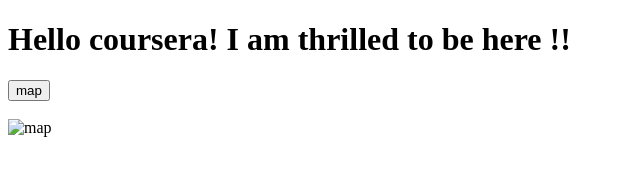
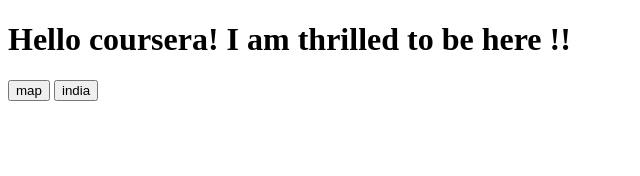
Before and after one commit to prnjl02/coursera, a plain HTML site: page index.html in a window 1280 px wide. Shown: the whole page, without its empty margins (0-640 px from the left). Drawn offline with nearby package versions, Linux system fonts and the light colour scheme.

Commit message:
new change 13nov18

```diff
--- a/index.html
+++ b/index.html
@@ -13,7 +13,8 @@
     <h1>Hello coursera! I am thrilled to be here !!</h1>
 
     <input type="button" value="map"ng-click="state()">
+    <button ng-click="state()" value="india">india</button>
     <br/><br/>
-    <img ng-src="/Images/{{stateo}}.png" alt="map">
+    <img ng-src="/Images/{{stateo}}.png">
 </body>
 </html>
```
